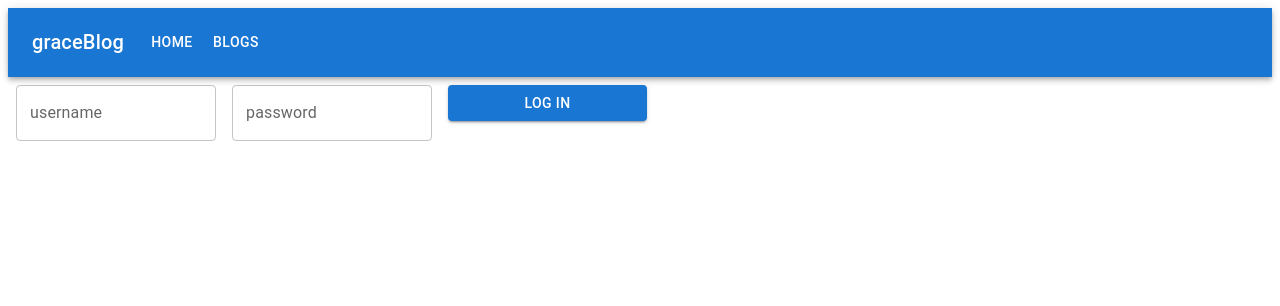
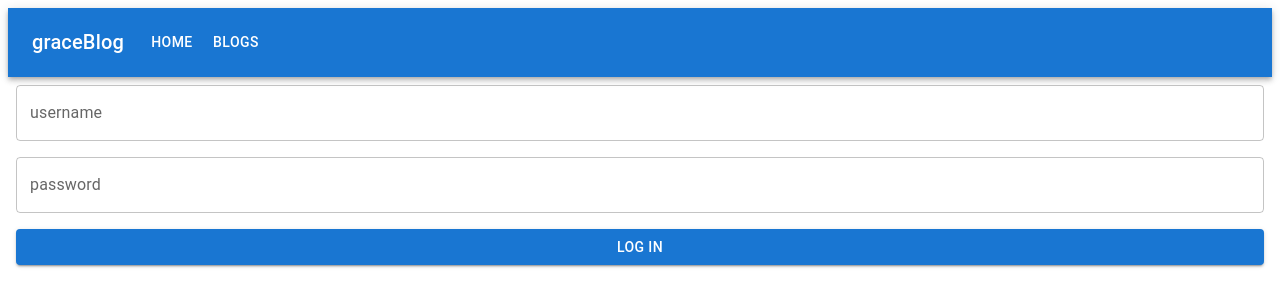
Before and after one commit to gracetveit/graceBlog, a Next.js app: page /admin in a window 1280 px wide. Shown: the top 306 px of the page. Built offline with nearby package versions, Linux system fonts and the light colour scheme.

Commit message:
feat: updating style of Login form

```diff
--- a/src/components/Login.tsx
+++ b/src/components/Login.tsx
@@ -10,7 +10,7 @@ export default () => {
   const dispatch = useDispatch();
   const router = useRouter();
 
-  const handleChange = (e: any) => {
+  const handleChange = (e: React.ChangeEvent<HTMLInputElement>) => {
     const newUserInfo = { [e.target.name]: e.target.value };
     setUser({ ...user, ...newUserInfo });
   };
@@ -25,11 +25,13 @@ export default () => {
     <Box
       component="form"
       sx={{
-        "& > :not(style)": { m: 1, width: "25ch" },
+        "& > :not(style)": { m: 1 },
       }}
       noValidate
       autoComplete="off"
       onSubmit={handleSubmit}
+      display="flex"
+      flexDirection="column"
     >
       <TextField
         label="username"
@@ -42,6 +44,7 @@ export default () => {
         id="password"
         onChange={handleChange}
         name="password"
+        type="password"
       />
       <Button variant="contained" type="submit">
         Log In
```
